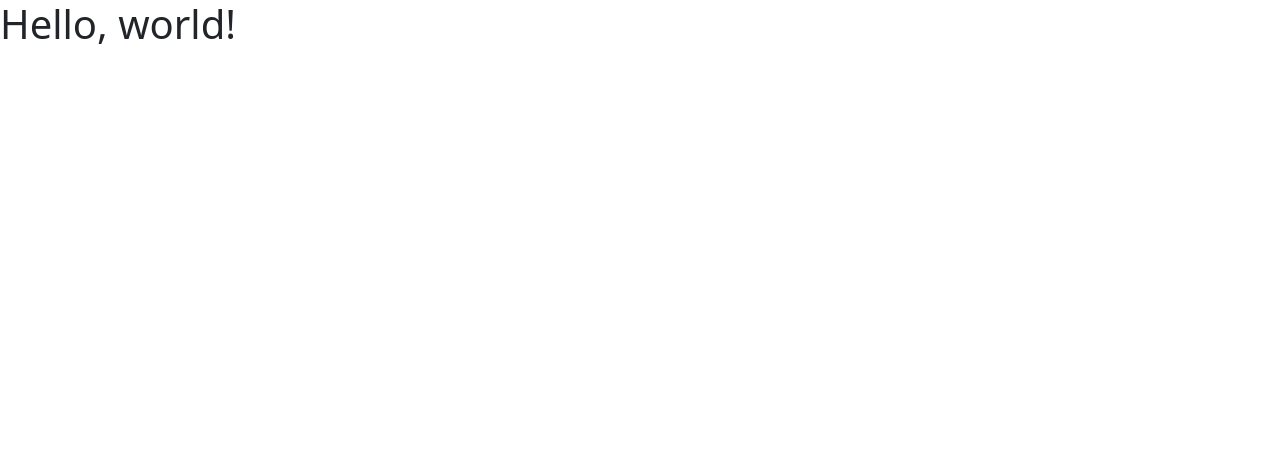
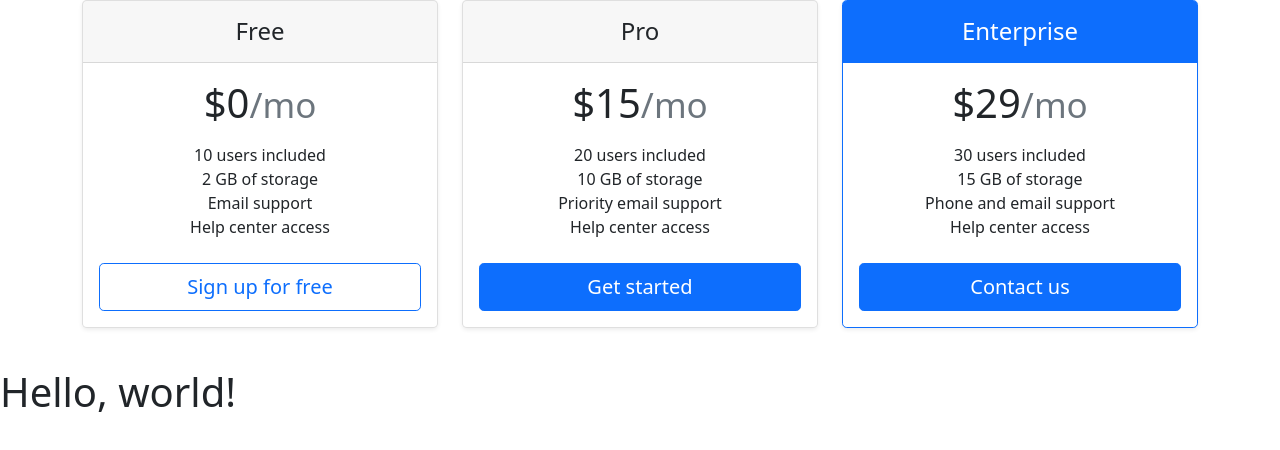
Before and after one commit to s-virk/feature-branch-workflow, a plain HTML site: page index.html in a window 1280 px wide. Drawn offline with nearby package versions, Linux system fonts and the light colour scheme.

Commit message:
add pricing table

```diff
--- a/index.html
+++ b/index.html
@@ -9,7 +9,61 @@
     <link href="https://cdn.jsdelivr.net/npm/bootstrap@5.0.2/dist/css/bootstrap.min.css" rel="stylesheet" integrity="sha384-EVSTQN3/azprG1Anm3QDgpJLIm9Nao0Yz1ztcQTwFspd3yD65VohhpuuCOmLASjC" crossorigin="anonymous">
 
     <title>Hello, world!</title>
-    <div class="container"></div>
+    <div class="container">
+      <div class="row row-cols-1 row-cols-md-3 mb-3 text-center">
+        <div class="col">
+          <div class="card mb-4 rounded-3 shadow-sm">
+            <div class="card-header py-3">
+              <h4 class="my-0 fw-normal">Free</h4>
+            </div>
+            <div class="card-body">
+              <h1 class="card-title pricing-card-title">$0<small class="text-muted fw-light">/mo</small></h1>
+              <ul class="list-unstyled mt-3 mb-4">
+                <li>10 users included</li>
+                <li>2 GB of storage</li>
+                <li>Email support</li>
+                <li>Help center access</li>
+              </ul>
+              <button type="button" class="w-100 btn btn-lg btn-outline-primary">Sign up for free</button>
+            </div>
+          </div>
+        </div>
+        <div class="col">
+          <div class="card mb-4 rounded-3 shadow-sm">
+            <div class="card-header py-3">
+              <h4 class="my-0 fw-normal">Pro</h4>
+            </div>
+            <div class="card-body">
+              <h1 class="card-title pricing-card-title">$15<small class="text-muted fw-light">/mo</small></h1>
+              <ul class="list-unstyled mt-3 mb-4">
+                <li>20 users included</li>
+                <li>10 GB of storage</li>
+                <li>Priority email support</li>
+                <li>Help center access</li>
+              </ul>
+              <button type="button" class="w-100 btn btn-lg btn-primary">Get started</button>
+            </div>
+          </div>
+        </div>
+        <div class="col">
+          <div class="card mb-4 rounded-3 shadow-sm border-primary">
+            <div class="card-header py-3 text-white bg-primary border-primary">
+              <h4 class="my-0 fw-normal">Enterprise</h4>
+            </div>
+            <div class="card-body">
+              <h1 class="card-title pricing-card-title">$29<small class="text-muted fw-light">/mo</small></h1>
+              <ul class="list-unstyled mt-3 mb-4">
+                <li>30 users included</li>
+                <li>15 GB of storage</li>
+                <li>Phone and email support</li>
+                <li>Help center access</li>
+              </ul>
+              <button type="button" class="w-100 btn btn-lg btn-primary">Contact us</button>
+            </div>
+          </div>
+        </div>
+      </div>
+    </div>
   </head>
   <body>
     <h1>Hello, world!</h1>
```
